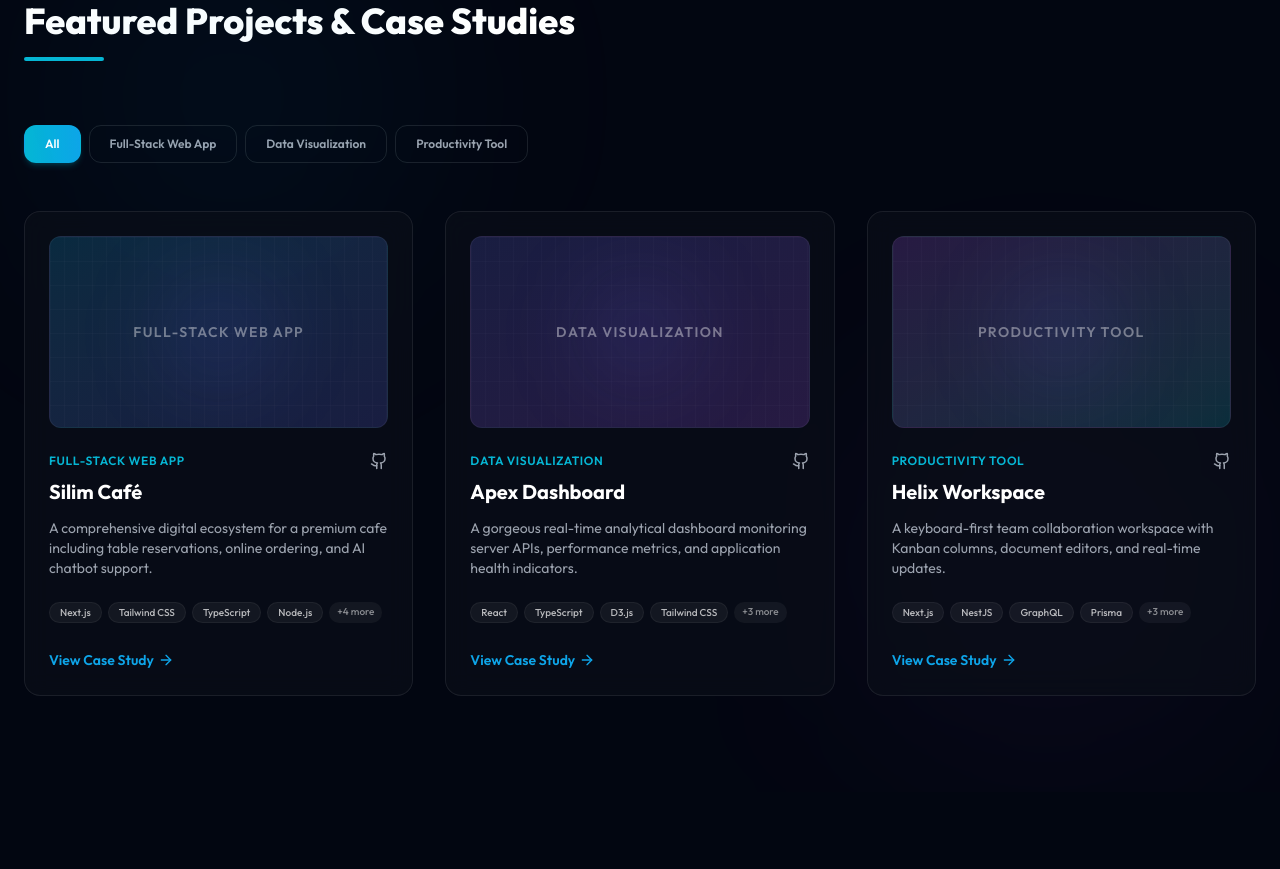
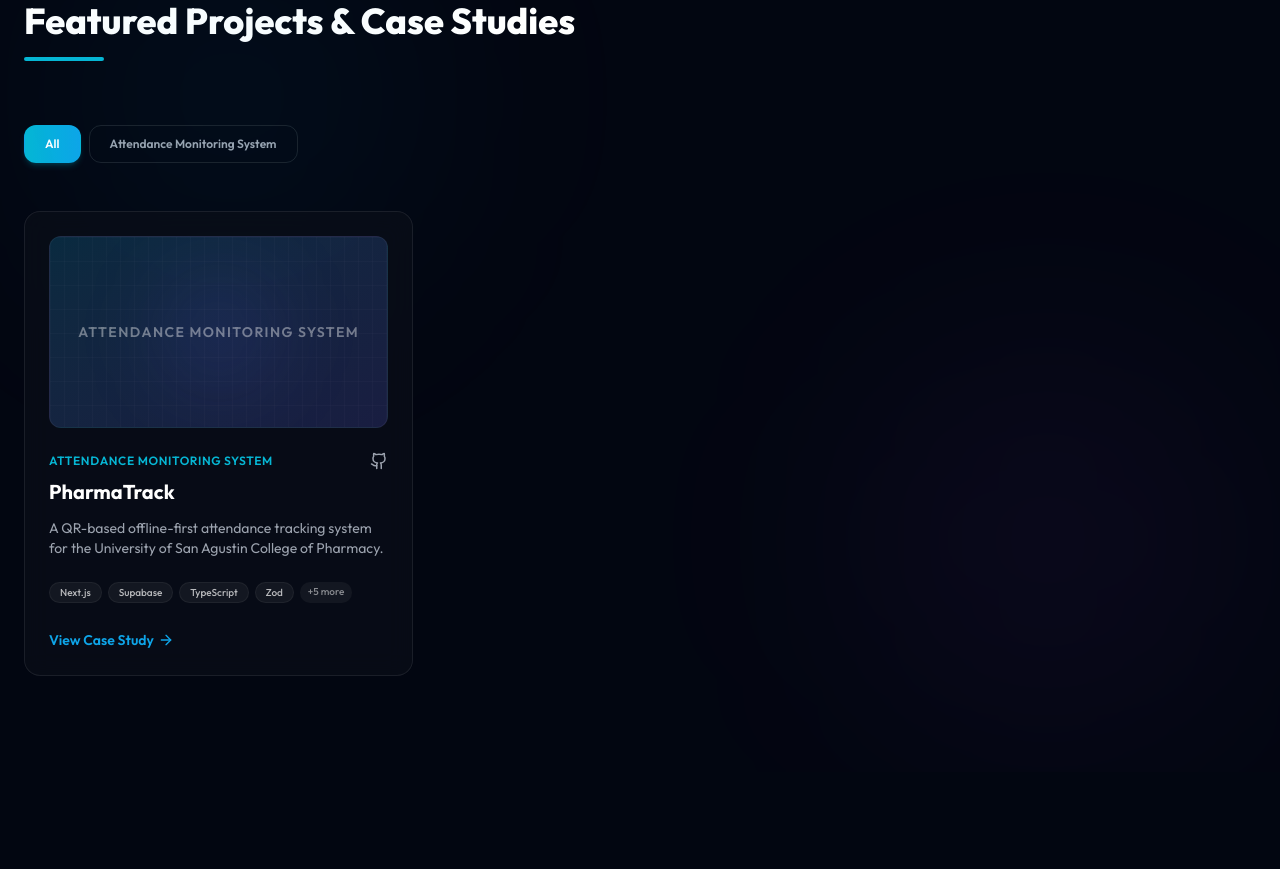
Before and after one commit to Alexander-Tolosa/E-Portfolio, a Next.js app: page / in a window 1280 px wide. Shown: the part 2920-3789 px from the top of the page. Built offline with nearby package versions, Linux system fonts and the light colour scheme; no server answers.

Commit message:
integrate PharmaTrack project

```diff
--- a/src/data/content.ts
+++ b/src/data/content.ts
@@ -150,55 +150,20 @@ export const content: PortfolioContent = {
   ],
   projects: [
     {
-      id: "silim-cafe",
-      title: "Silim Café",
-      category: "Full-Stack Web App",
-      shortDescription: "A comprehensive digital ecosystem for a premium cafe including table reservations, online ordering, and AI chatbot support.",
-      description: "Silim Caf is a bespoke full-stack ecommerce and utility platform designed to solve operational bottlenecks for modern coffee shops. The system integrates seamless online table booking, an interactive digital menu with dynamic ordering, checkout pipelines, and an automated customer outreach chatbot.",
-      role: "Lead Full-Stack Architect",
-      timeline: "3 Months (2026)",
-      client: "Silim Cafe Co.",
-      techStack: ["Next.js", "Tailwind CSS", "TypeScript", "Node.js", "Express", "MongoDB", "Framer Motion", "Socket.io"],
-      challenges: "Managing real-time seat availability to prevent double-bookings during peak hours, and integrating a conversational chatbot helper that updates users dynamically on menu items and order details.",
-      solutions: "Created a reservation scheduler with optimistic UI states and a Redis-backed locking mechanism to secure table coordinates. Built the chatbot widget leveraging React state-management and asynchronous message queues to answer queries instantly.",
-      results: "Reduces manual table booking errors to 0% and improved customer digital interactions by 45%. The project serves as an active showcase of highly polished UI animations and robust database integrity.",
-      image: "/assets/images/silim_cafe_mockup.jpg",
-      githubUrl: "https://github.com/Alexander-Tolosa/Silim-Cafe",
-      liveUrl: "#",
-    },
-    {
-      id: "apex-analytics",
-      title: "Apex Dashboard",
-      category: "Data Visualization",
-      shortDescription: "A gorgeous real-time analytical dashboard monitoring server APIs, performance metrics, and application health indicators.",
-      description: "Apex Analytics provides organizations with clear, near-zero-latency insights into their API infrastructure. It translates millions of raw server logs into rich visual panels tracking latency distribution, HTTP status counts, and custom alerts.",
-      role: "Frontend Engineer & UX Designer",
-      timeline: "2 Months (2025)",
-      client: "Apex Analytics Inc.",
-      techStack: ["React", "TypeScript", "D3.js", "Tailwind CSS", "Go (Golang)", "PostgreSQL", "TimescaleDB"],
-      challenges: "Rendering and updating high-density charts containing over 10,000 data points in real time without dropping below 60fps.",
-      solutions: "Implemented canvas-based graphing for raw points while overlaying SVG grids for interactions. Configured virtualized lists to handle extensive log tables, keeping the DOM footprint minimal.",
-      results: "Improved page responsiveness by 60% compared to legacy charting tools. Handled continuous streams of 500+ messages per second comfortably.",
-      image: "/assets/images/apex_dashboard_mockup.jpg",
-      githubUrl: "https://github.com/Alexander-Tolosa/apex-analytics",
-      liveUrl: "#",
-    },
-    {
-      id: "helix-task-workspace",
-      title: "Helix Workspace",
-      category: "Productivity Tool",
-      shortDescription: "A keyboard-first team collaboration workspace with Kanban columns, document editors, and real-time updates.",
-      description: "Helix Workspace is a supercharged project management canvas for fast-moving software teams. It emphasizes rapid task adjustments through comprehensive keyboard shortcut binds, markdown documentation, and dynamic workspace cards.",
-      role: "Full-Stack Developer",
-      timeline: "4 Months (2025)",
-      client: "Personal Project",
-      techStack: ["Next.js", "NestJS", "GraphQL", "Prisma", "PostgreSQL", "Tailwind CSS", "Zustand"],
-      challenges: "Keeping document states and board positions in sync across multiple concurrent users with proper conflict resolution.",
-      solutions: "Leveraged GraphQL subscriptions for real-time board updates and designed a CRDT-based light syncing layer to merge concurrent text modifications in the workspace docs.",
-      results: "Created a highly responsive, keyboard-driven productivity app with average task-update latencies below 80ms globally.",
-      image: "/assets/images/helix_workspace_mockup.jpg",
-      githubUrl: "https://github.com/Alexander-Tolosa/helix-workspace",
-      liveUrl: "#",
+      id: "pharmatrack",
+      title: "PharmaTrack",
+      category: "Attendance Monitoring System",
+      shortDescription: "A QR-based offline-first attendance tracking system for the University of San Agustin College of Pharmacy.",
+      description: "PharmaTrack is a high-performance attendance monitoring and management system designed for the College of Pharmacy. It features QR-based student check-in, automatic presence status derivation based on customizable event time windows, and robust administrative dashboards for facilitators to view and export analytics.",
+      role: "Front-End Developer & UI/UX Designer",
+      timeline: "2026",
+      client: "University of San Agustin, Pharmacy Department",
+      techStack: ["Next.js", "Supabase", "TypeScript", "Zod", "Vitest", "Nodemailer", "Redis", "Tailwind CSS", "IndexedDB"],
+      challenges: "Ensuring scanning facilitators can record student check-ins at venues with poor network connectivity without losing original scan timestamps or producing double check-in states.",
+      solutions: "Implemented an offline-first scanning mechanism that queues scan data in IndexedDB when the server is unreachable and auto-syncs on reconnect, retaining actual check-in timestamps. Designed a responsive dashboard for managing event rules.",
+      results: "Eliminated manual roll-call overhead, automated email alerts for absence, and generated accurate Excel/PDF reports, successfully serving the department's student body.",
+      image: "/assets/images/pharmatrack_mockup.png",
+      githubUrl: "https://github.com/JustineSalinas/pharmatrack",
     },
   ],
   experiences: [
```
Also changed, not shown: public/assets/images/pharmatrack_mockup.png (added).
